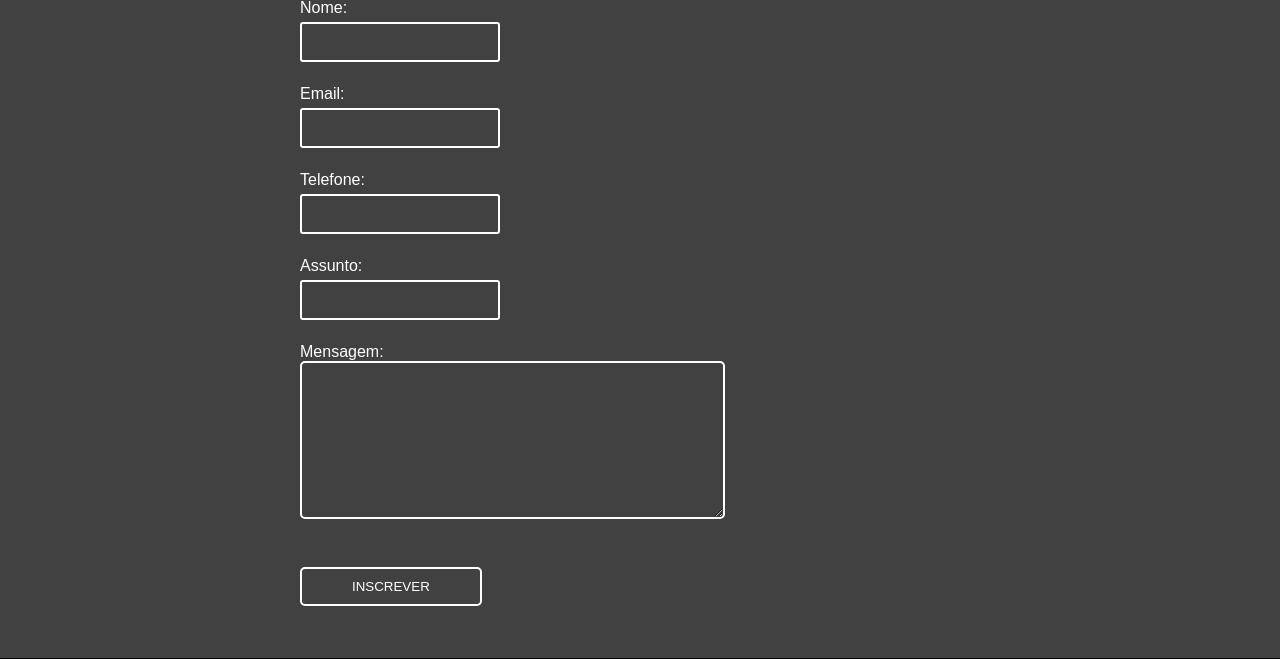
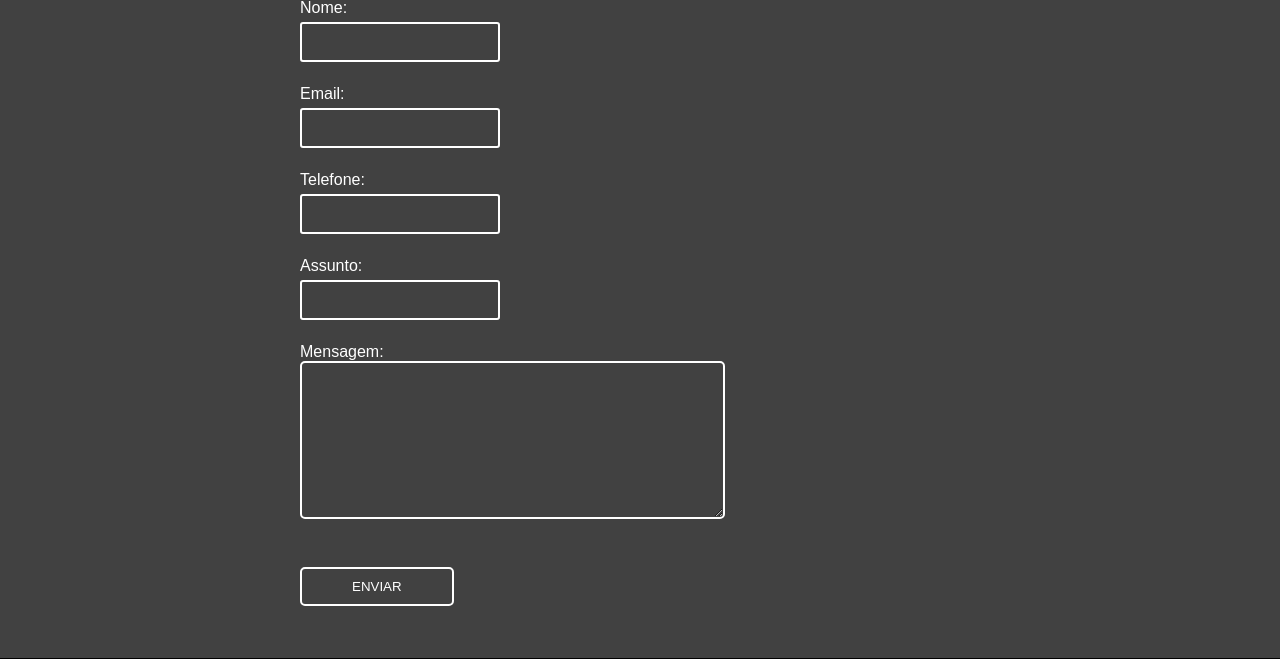
Before and after one commit to LimaHenrique/SiteFaculdadev3, a Django app: template app/templates/contato.html in a window 1280 px wide; the page is wider, and only the part inside the window is pictured. Shown: the part 521-1180 px from the top of that part. Run offline with Django 3.2, Linux system fonts and the light colour scheme; the template is opened without the code that fills it: values that come from a table or form of the project are taken from there, others are empty; parts of the project's set-up code (start-up, migrations or seed data) failed here and were passed over.

Commit message:
Update contato.html

```diff
--- a/app/templates/contato.html
+++ b/app/templates/contato.html
@@ -12,7 +12,7 @@
         <label for="telefone">Telefone:</label><input type="text" id="telefone" name="telefone"/><br/><br/>
         <label for="assunto">Assunto:</label><input type="text" id="assunto" name="assunto"/><br/><br/>
         <label for="mensagem">Mensagem:</label><textarea name="mensagem" id="mensagem" cols="50" rows="10"></textarea><br/>
-        <button type="submit" onclick="contato(request)" id="botao">INSCREVER</button>
+        <button type="submit" onclick="contato(request)" id="botao">ENVIAR</button>
     </form>
 </div><br/>
 <br/>
```
